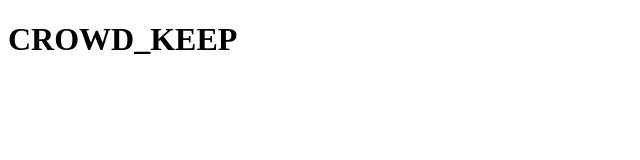
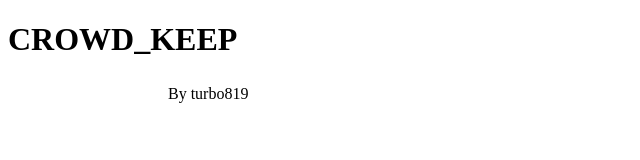
Before and after one commit to turbo819/crowd_keep, a plain HTML site: page index.html in a window 1280 px wide. Shown: the full height of the page, 0-640 px from the left. Drawn offline with Linux system fonts and the light colour scheme.

Commit message:
Update index.html

```diff
--- a/index.html
+++ b/index.html
@@ -6,6 +6,7 @@
   </head>
   <body>
     <h1>CROWD_KEEP</h1>
+    <p>　　　　　　　　　　By turbo819</p>
 
     <!--from here-->
   </body>
```
